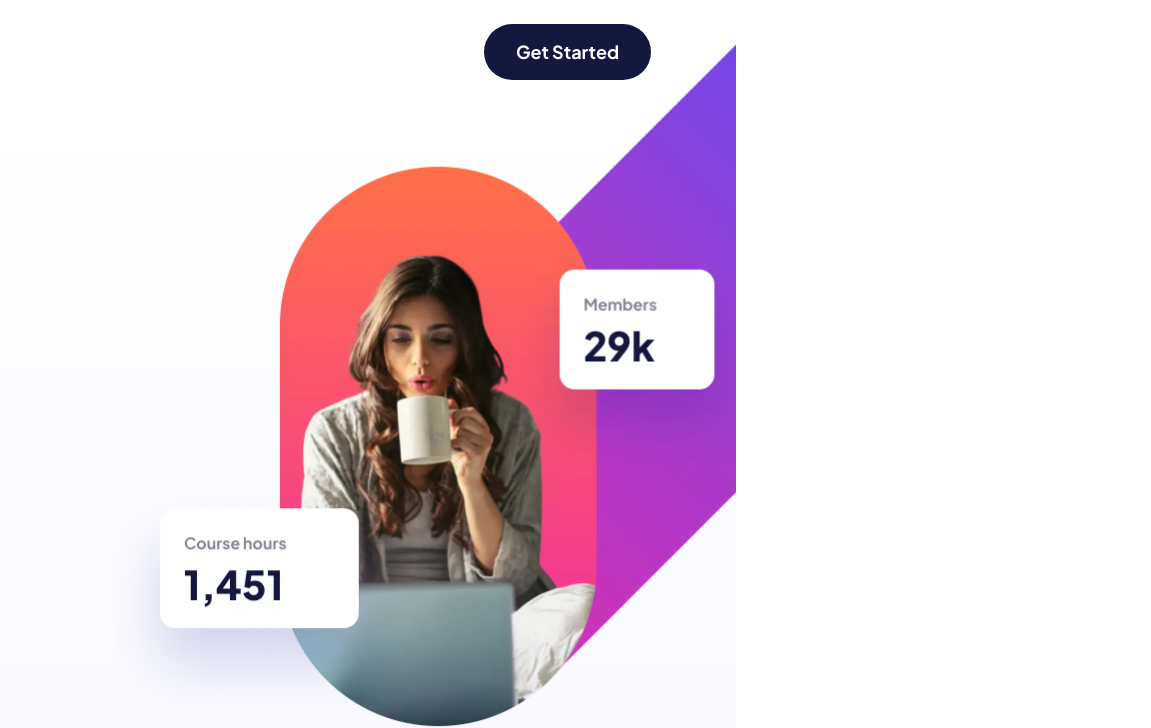
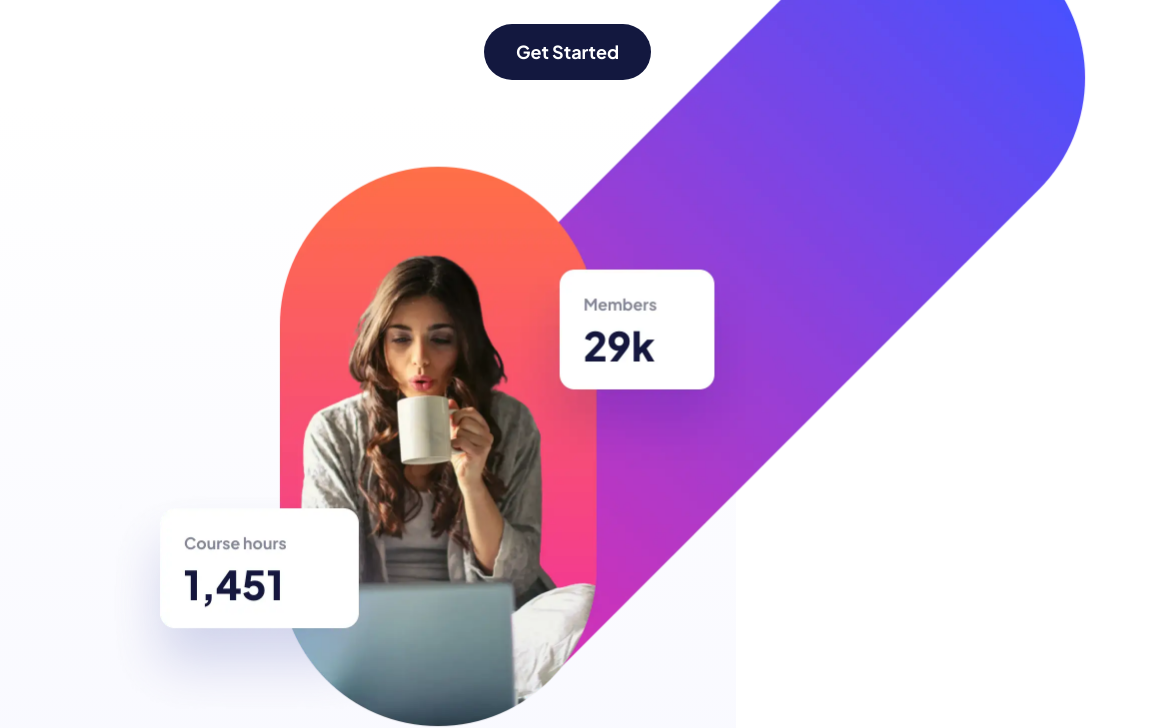
Before and after one commit to kylekasprzyk/Frontend-Mentor-Skilled-e-learning-landing-page, a plain HTML site: page index.html in a window 1280 px wide. Shown: the top 728 px of the page, 544-1695 px from the left, 1151 px wide, since content can reach past the window. Drawn offline with Linux system fonts and the light colour scheme.

Commit message:
Update style.css

```diff
--- a/style.css
+++ b/style.css
@@ -49,7 +49,7 @@
 html,
 body {
     height: 100%;
-    overflow-x: hidden;
+/*     overflow-x: hidden; */
 }
 
 body {
```
